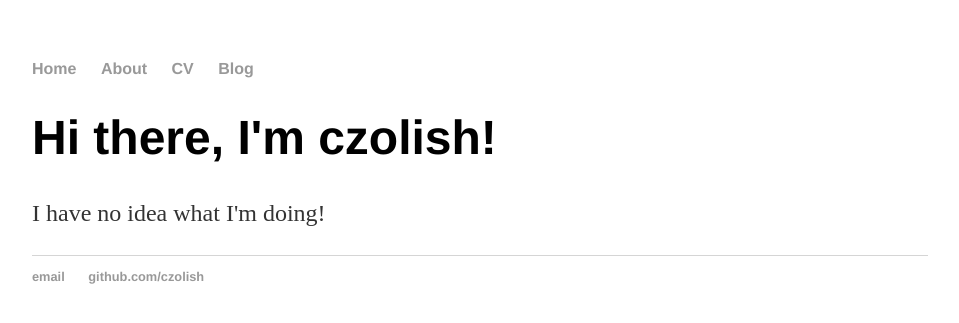
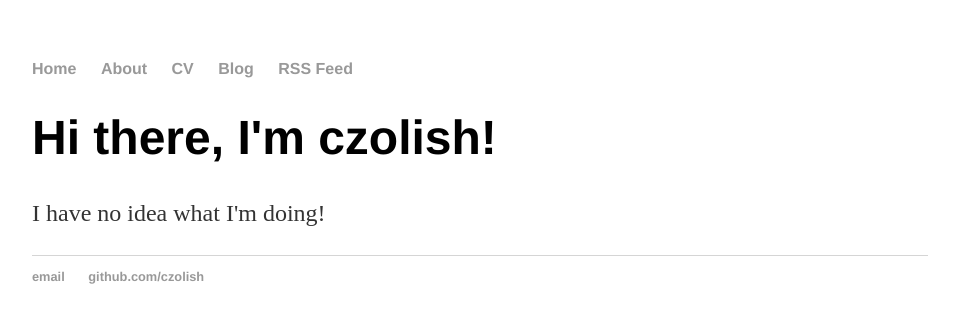
Before and after one commit to czolish/czolish.github.io, a Jekyll site: the page built from index.html, in a window 1280 px wide. Shown: the top 323 px of the page, without its empty margins (160-1119 px from the left). Built offline with Jekyll 4.4.1, drawn with Linux system fonts in a browser that asks for light colours.

Commit message:
Update default.html

```diff
--- a/_layouts/default.html
+++ b/_layouts/default.html
@@ -12,6 +12,7 @@
 		        	<li><a href="/about">About</a></li>
 	        		<li><a href="/cv">CV</a></li>
 	        		<li><a href="/blog">Blog</a></li>
+				<li><a href="/blog/atom.xml">RSS Feed</a></li>
 	    		</ul>
 			</nav>
 			<div class="container">
```
